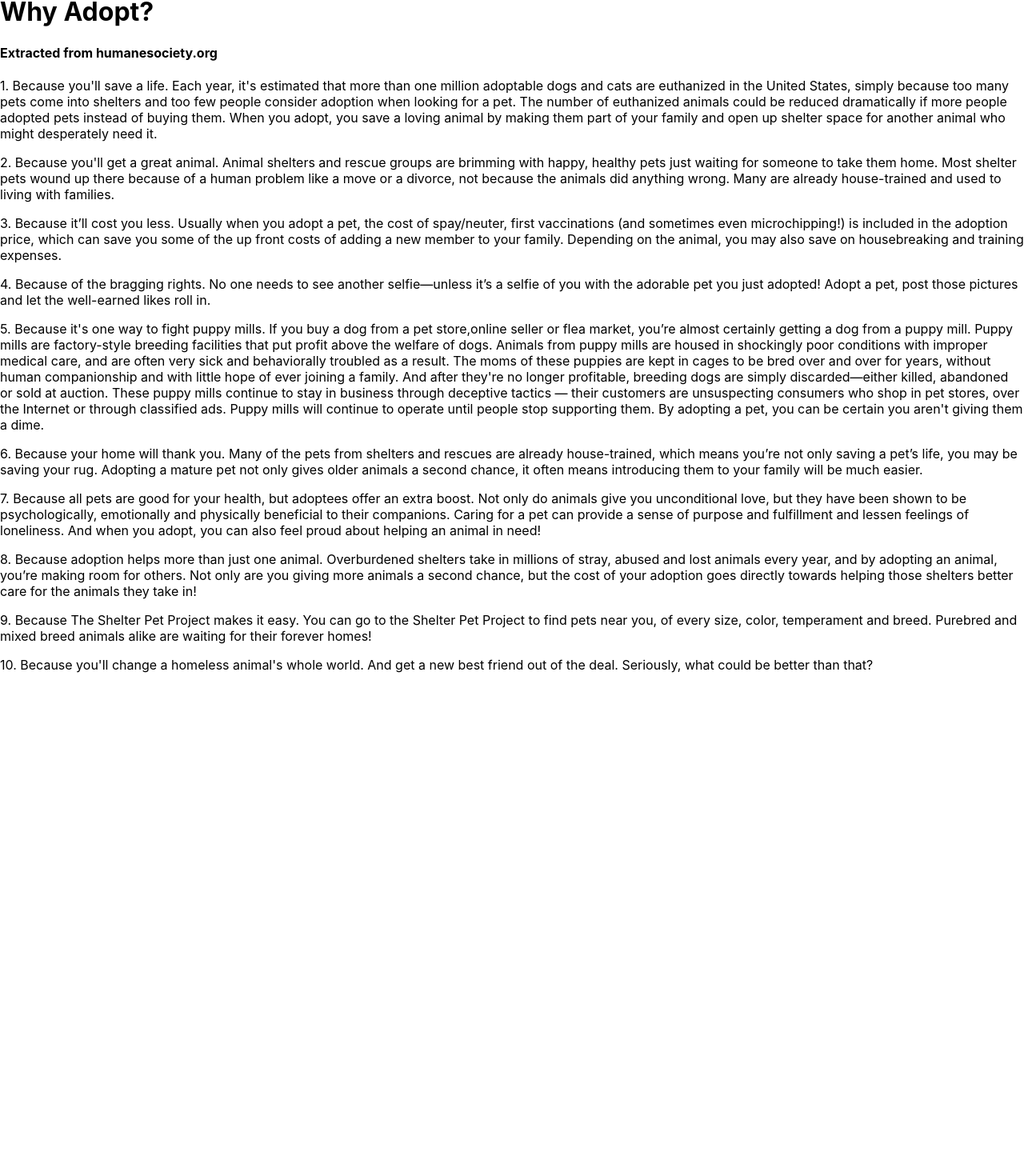
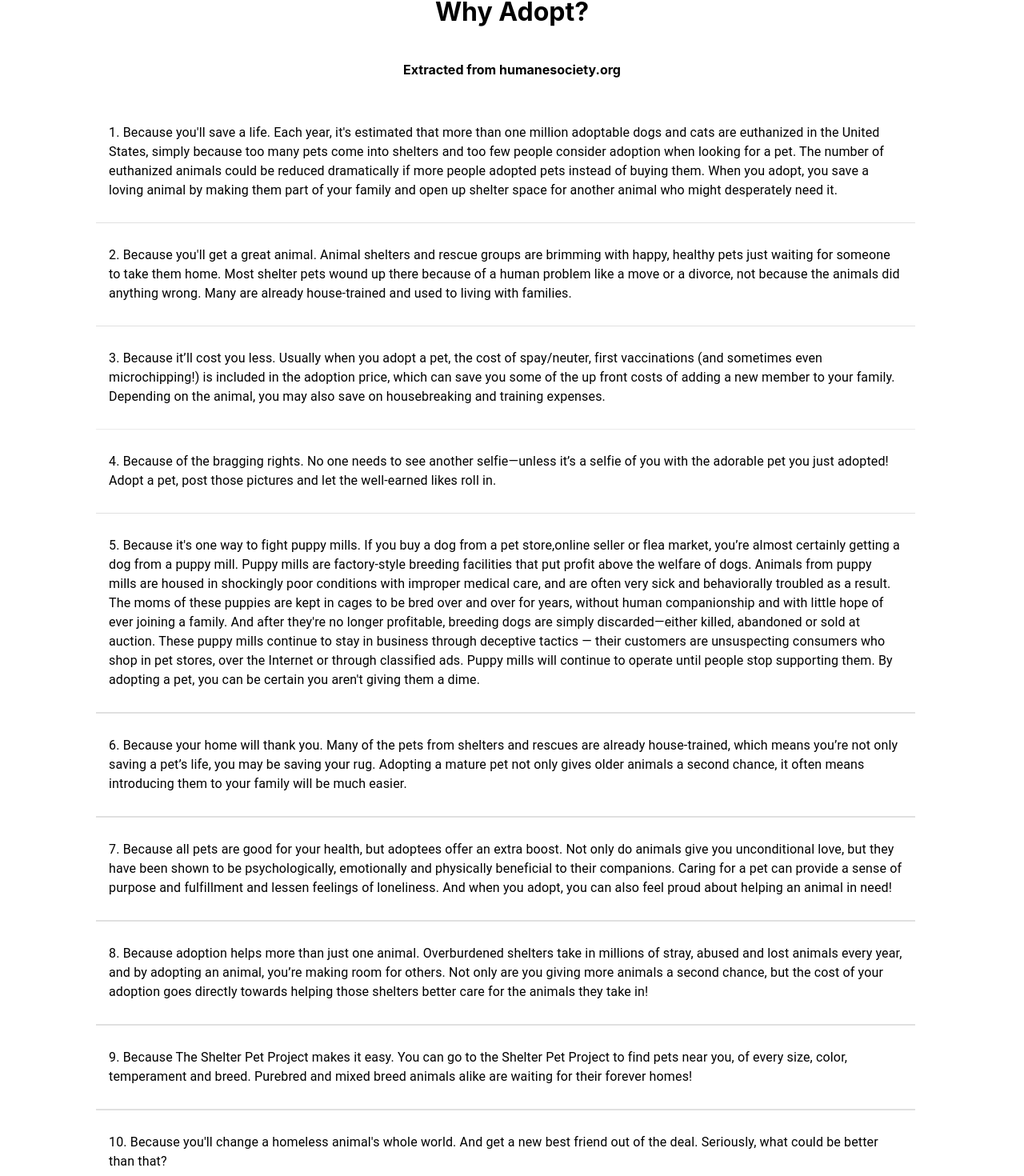
Before and after one commit to angealchw2571/Pet-Adoption-Drive, a React (Create React App) app: page /adopt in a window 1280 px wide. Shown: the part 76-1546 px from the top of the page at 80% size. Before the commit the page ends 933 px from the top, so only its background shows below. Built offline with nearby package versions, Linux system fonts and the light colour scheme.

Commit message:
finished why abopt page

```diff
--- a/src/components/About.jsx
+++ b/src/components/About.jsx
@@ -1,5 +1,5 @@
 import React from 'react'
-// import TestingPage from './PetAlbumDisplay'
+
 
 function About() {
 
--- a/src/components/Adopt.jsx
+++ b/src/components/Adopt.jsx
@@ -1,91 +1,155 @@
 import React from "react";
+import List from "@mui/material/List";
+import ListItem from "@mui/material/ListItem";
+import ListItemText from "@mui/material/ListItemText";
+import Divider from "@mui/material/Divider";
+import { width } from "@mui/system";
+
+const style = {
+  width: "80%",
+  maxWidth: width,
+  bgcolor: "background.paper",
+  px: 15,
+};
 
 function Adopt() {
   return (
-    <div>
+    <>
+      <div
+        style={{
+          justifyContent: "center",
+          alignItems: "center",
+          display: "flex",
+          alignSelf: "center",
+        }}
+      >
         <h1>Why Adopt?</h1>
+      </div>
+      <div
+        style={{
+          justifyContent: "center",
+          alignItems: "center",
+          display: "flex",
+          alignSelf: "center",
+        }}
+      >
         <h4> Extracted from humanesociety.org </h4>
-      <p>
-        1. Because you'll save a life. Each year, it's estimated that more than
-        one million adoptable dogs and cats are euthanized in the United States,
-        simply because too many pets come into shelters and too few people
-        consider adoption when looking for a pet. The number of euthanized
-        animals could be reduced dramatically if more people adopted pets
-        instead of buying them. When you adopt, you save a loving animal by
-        making them part of your family and open up shelter space for another
-        animal who might desperately need it.
-      </p>
-      <p>
-        2. Because you'll get a great animal. Animal shelters and rescue groups
-        are brimming with happy, healthy pets just waiting for someone to take
-        them home. Most shelter pets wound up there because of a human problem
-        like a move or a divorce, not because the animals did anything wrong.
-        Many are already house-trained and used to living with families.
-      </p>
-      <p>
-        3. Because it’ll cost you less. Usually when you adopt a pet, the cost
+      </div>
+
+      <List sx={style} component="nav" aria-label="mailbox folders">
+        <ListItem button sx={{ py: 3 }}>
+          <ListItemText
+            primary=" 1. Because you'll save a life. Each year, it's estimated that more
+          than one million adoptable dogs and cats are euthanized in the United
+          States, simply because too many pets come into shelters and too few
+          people consider adoption when looking for a pet. The number of
+          euthanized animals could be reduced dramatically if more people
+          adopted pets instead of buying them. When you adopt, you save a loving
+          animal by making them part of your family and open up shelter space
+          for another animal who might desperately need it."
+          />
+        </ListItem>
+        <Divider />
+        <ListItem button sx={{ py: 3 }} divider>
+          <ListItemText
+            primary="2. Because you'll get a great animal. Animal shelters and rescue
+          groups are brimming with happy, healthy pets just waiting for someone
+          to take them home. Most shelter pets wound up there because of a human
+          problem like a move or a divorce, not because the animals did anything
+          wrong. Many are already house-trained and used to living with
+          families."
+          />
+        </ListItem>
+        <ListItem button sx={{ py: 3 }}>
+          <ListItemText
+            primary="3. Because it’ll cost you less. Usually when you adopt a pet, the cost
           of spay/neuter, first vaccinations (and sometimes even microchipping!)
           is included in the adoption price, which can save you some of the up
           front costs of adding a new member to your family. Depending on the
-        animal, you may also save on housebreaking and training expenses.
-      </p>
-      <p>
-        4. Because of the bragging rights. No one needs to see another
+          animal, you may also save on housebreaking and training expenses."
+          />
+        </ListItem>
+        <Divider light />
+        <ListItem button sx={{ py: 3 }}>
+          <ListItemText
+            primary="4. Because of the bragging rights. No one needs to see another
           selfie—unless it’s a selfie of you with the adorable pet you just
-        adopted! Adopt a pet, post those pictures and let the well-earned likes
-        roll in.
-      </p>
-      <p>
-        5. Because it's one way to fight puppy mills. If you buy a dog from a
-        pet store,online seller or flea market, you’re almost certainly getting
-        a dog from a puppy mill. Puppy mills are factory-style breeding
-        facilities that put profit above the welfare of dogs. Animals from puppy
-        mills are housed in shockingly poor conditions with improper medical
-        care, and are often very sick and behaviorally troubled as a result. The
-        moms of these puppies are kept in cages to be bred over and over for
-        years, without human companionship and with little hope of ever joining
-        a family. And after they're no longer profitable, breeding dogs are
-        simply discarded—either killed, abandoned or sold at auction. These
-        puppy mills continue to stay in business through deceptive tactics —
-        their customers are unsuspecting consumers who shop in pet stores, over
-        the Internet or through classified ads. Puppy mills will continue to
-        operate until people stop supporting them. By adopting a pet, you can be
-        certain you aren't giving them a dime.
-      </p>
-      <p>
-        6. Because your home will thank you. Many of the pets from shelters and
-        rescues are already house-trained, which means you’re not only saving a
-        pet’s life, you may be saving your rug. Adopting a mature pet not only
-        gives older animals a second chance, it often means introducing them to
-        your family will be much easier.
-      </p>
-      <p>
-        7. Because all pets are good for your health, but adoptees offer an
+          adopted! Adopt a pet, post those pictures and let the well-earned
+          likes roll in."
+          />
+        </ListItem>
+        <Divider />
+        <ListItem button sx={{ py: 3 }} divider>
+          <ListItemText
+            primary="5. Because it's one way to fight puppy mills. If you buy a dog from a
+          pet store,online seller or flea market, you’re almost certainly
+          getting a dog from a puppy mill. Puppy mills are factory-style
+          breeding facilities that put profit above the welfare of dogs. Animals
+          from puppy mills are housed in shockingly poor conditions with
+          improper medical care, and are often very sick and behaviorally
+          troubled as a result. The moms of these puppies are kept in cages to
+          be bred over and over for years, without human companionship and with
+          little hope of ever joining a family. And after they're no longer
+          profitable, breeding dogs are simply discarded—either killed,
+          abandoned or sold at auction. These puppy mills continue to stay in
+          business through deceptive tactics — their customers are unsuspecting
+          consumers who shop in pet stores, over the Internet or through
+          classified ads. Puppy mills will continue to operate until people stop
+          supporting them. By adopting a pet, you can be certain you aren't
+          giving them a dime."
+          />
+        </ListItem>
+        <Divider />
+        <ListItem button sx={{ py: 3 }} divider>
+          <ListItemText
+            primary=" 6. Because your home will thank you. Many of the pets from shelters
+          and rescues are already house-trained, which means you’re not only
+          saving a pet’s life, you may be saving your rug. Adopting a mature pet
+          not only gives older animals a second chance, it often means
+          introducing them to your family will be much easier."
+          />
+        </ListItem>
+        <Divider />
+        <ListItem button sx={{ py: 3 }} divider>
+          <ListItemText
+            primary="  7. Because all pets are good for your health, but adoptees offer an
           extra boost. Not only do animals give you unconditional love, but they
           have been shown to be psychologically, emotionally and physically
-        beneficial to their companions. Caring for a pet can provide a sense of
-        purpose and fulfillment and lessen feelings of loneliness. And when you
-        adopt, you can also feel proud about helping an animal in need!
-      </p>
-      <p>
-        8. Because adoption helps more than just one animal. Overburdened
-        shelters take in millions of stray, abused and lost animals every year,
-        and by adopting an animal, you’re making room for others. Not only are
-        you giving more animals a second chance, but the cost of your adoption
-        goes directly towards helping those shelters better care for the animals
-        they take in!
-      </p>
-      <p>
-        9. Because The Shelter Pet Project makes it easy. You can go to the
+          beneficial to their companions. Caring for a pet can provide a sense
+          of purpose and fulfillment and lessen feelings of loneliness. And when
+          you adopt, you can also feel proud about helping an animal in need!"
+          />
+        </ListItem>
+        <Divider />
+        <ListItem button sx={{ py: 3 }} divider>
+          <ListItemText
+            primary=" 8. Because adoption helps more than just one animal. Overburdened
+          shelters take in millions of stray, abused and lost animals every
+          year, and by adopting an animal, you’re making room for others. Not
+          only are you giving more animals a second chance, but the cost of your
+          adoption goes directly towards helping those shelters better care for
+          the animals they take in!"
+          />
+        </ListItem>
+        <Divider />
+        <ListItem button sx={{ py: 3 }} divider>
+          <ListItemText
+            primary=" 9. Because The Shelter Pet Project makes it easy. You can go to the
           Shelter Pet Project to find pets near you, of every size, color,
           temperament and breed. Purebred and mixed breed animals alike are
-        waiting for their forever homes!
-      </p>
-      <p>
-        10. Because you'll change a homeless animal's whole world. And get a new
-        best friend out of the deal. Seriously, what could be better than that?
-      </p>
-    </div>
+          waiting for their forever homes!"
+          />
+        </ListItem>
+        <Divider />
+        <ListItem button sx={{ py: 3 }} divider>
+          <ListItemText
+            primary=" 10. Because you'll change a homeless animal's whole world. And get a
+          new best friend out of the deal. Seriously, what could be better than
+          that?"
+          />
+        </ListItem>
+      </List>
+    </>
   );
 }
 
--- a/src/components/FindPets.jsx
+++ b/src/components/FindPets.jsx
@@ -39,7 +39,7 @@ function FindPets() {
       {networkStatus === "resolved" ? (
         <CitySelect data={state.data} setDisplay={setDisplay} />
       ) : (
-        <h3>Please wait, I'm fetching the cutest dogs for you</h3>
+        <h4>Please wait, I'm fetching the cutest dogs for you</h4>
       )}
     </div>
     {/* <div>
--- a/src/components/IndividualPet.jsx
+++ b/src/components/IndividualPet.jsx
@@ -42,17 +42,21 @@ function Pets() {
   }, [params.i, url]);
 
   return (
-    <div>
+    <div >
       {networkStatus === "resolved" ? (
         <>
-          <h1>Hey! {state.attributes.name}!</h1>
-          <img src={state.attributes.pictureThumbnailUrl} alt=""/>
+        <div style={{justifyContent: "center", alignItems: "center", display: "flex", alignSelf: 'center' }}>
+          <h1>Hello! My name is {state.attributes.name}!</h1>
+          </div>
+          <div style={{justifyContent: "center", alignItems: "center", display: "flex", alignSelf: 'center' }}>
+          <img src={state.attributes.pictureThumbnailUrl} alt="" style={{justifyContent: "center", alignItems: "center", display: "flex", alignSelf: 'center' }} />
+          </div>
           {ChangeObjToArr(state)}
           {/* <PetDetails state={newDataArr} data={state}/> */}
-          <PetDataTable internalData={state} arrData={newDataArr}/>
+          <PetDataTable internalData={state} arrData={newDataArr} />
         </>
       ) : (
-        <h1> Loading your new friend! </h1>
+        <h4> Loading your new friend! </h4>
       )}
     </div>
   );
--- a/src/components/PetAlbumDisplay.jsx
+++ b/src/components/PetAlbumDisplay.jsx
@@ -98,10 +98,10 @@ export default function Album(props) {
           </main>
         </ThemeProvider>
       ) : (
-        <h1>
+        <h4>
           Sorry! We are unable to find pets from this pet rescue... Try another
           centre!
-        </h1>
+        </h4>
       )}
     </div>
   );
--- a/src/components/PetDataTable.jsx
+++ b/src/components/PetDataTable.jsx
@@ -20,112 +20,116 @@ import ListItemText from "@mui/material/ListItemText";
 
 const drawerWidth = 240;
 
-const StyledTableCell = styled(TableCell)(({ theme }) => ({
-  [`&.${tableCellClasses.head}`]: {
-    backgroundColor: theme.palette.common.black,
-    color: theme.palette.common.white,
-  },
-  [`&.${tableCellClasses.body}`]: {
-    fontSize: 14,
-  },
-}));
+// const StyledTableCell = styled(TableCell)(({ theme }) => ({
+//   [`&.${tableCellClasses.head}`]: {
+//     backgroundColor: theme.palette.common.black,
+//     color: theme.palette.common.white,
+//   },
+//   [`&.${tableCellClasses.body}`]: {
+//     fontSize: 14,
+//   },
+// }));
 
-const StyledTableRow = styled(TableRow)(({ theme }) => ({
-  "&:nth-of-type(odd)": {
-    backgroundColor: theme.palette.action.hover,
-  },
-  // hide last border
-  "&:last-child td, &:last-child th": {
-    border: 0,
-  },
-}));
+// const StyledTableRow = styled(TableRow)(({ theme }) => ({
+//   "&:nth-of-type(odd)": {
+//     backgroundColor: theme.palette.action.hover,
+//   },
+//   // hide last border
+//   "&:last-child td, &:last-child th": {
+//     border: 0,
+//   },
+// }));
 
 function PetDataTable(props) {
-  console.log("datatable", props.internalData);
+  console.log("datatable", props.arrData);
+  console.log("2nd data", props.internalData);
+  const anotherArr = [
+     `Name: ${props.internalData.attributes.name }`,
+    ` Age: ${props.internalData.attributes.ageString}`,
+    ` Primary Breed: ${props.internalData.attributes.breedPrimary }`,
+    ` Secondary Breed: ${props.internalData.attributes.breedSecondary }`,
+    ` Coat Length: ${props.internalData.attributes.coatLength }`,
+
+    ` Color: ${props.internalData.attributes.colorDetails }`,
+    ` Gender: ${props.internalData.attributes.sex }`,
+    ` Size: ${props.internalData.attributes.sizeGroup }`,
+    ` Note: ${props.internalData.attributes.descriptionText }`,
+  ];
 
   return (
-    //    <Box sx={{ display: 'flex' , justifyContent: "center"}}>
-    //    <CssBaseline />
-    //    <AppBar
-    //      position="fixed"
-    //      sx={{ width: `calc(100% - ${drawerWidth}px)`, ml: `${drawerWidth}px` }}
-    //    >
-    //      <Toolbar>
-    //        <Typography variant="h4" noWrap component="div">
-    //          Hey! {props.internalData.attributes.name}
-    //        </Typography>
-    //      </Toolbar>
-    //    </AppBar>
-    //    <Drawer
-    //      sx={{
-    //        width: drawerWidth,
-    //        flexShrink: 0,
-    //        '& .MuiDrawer-paper': {
-    //          width: drawerWidth,
-    //          boxSizing: 'border-box',
-    //        },
-    //      }}
-    //      variant="permanent"
-    //      anchor="left"
-    //    >
-    //      <Toolbar />
-    //      <Divider />
-    //      <List>
-    //        {['Name', 'Age', 'Gender', 'Breed', 'Size'].map((text, index) => (
-    //          <ListItem button key={text}>
-    //            <ListItemText primary={text} />
-    //          </ListItem>
-    //        ))}
-    //      </List>
-    //      <Divider />
-    //    </Drawer>
-    //    <Box
-    //      sx={{ flexGrow: 0, bgcolor: 'background.default', p: 2, }}
-    //       >
-    //      <Typography paragraph>
-    //       Testing ah
-    //      </Typography>
-    //    </Box>
-    //    <Box
-    //      sx={{ flexGrow: 0, bgcolor: 'background.default', p: 2 }}
-    //       >
-    //      <Typography paragraph>
-    //       Testing ah2
-    //      </Typography>
-    //    </Box>
-    //    <Box
-    //      sx={{ flexGrow: 0, bgcolor: 'background.default', p: 2 }}
-    //       >
-    //      <Typography paragraph>
-    //       Testing ah 3
-    //      </Typography>
-    //    </Box>
-    //  </Box>
-
+    <>
+      <Box
+        sx={{
+          display: "flex",
+          justifyContent: "left",
+          p: 5,
+          flexDirection: "column",
+        }}
+      >
+        {/* <Drawer
+         sx={{
+           width: drawerWidth,
+           flexShrink: 0,
+           '& .MuiDrawer-paper': {
+             width: drawerWidth,
+             boxSizing: 'border-box',
+           },
+         }}
+         variant="permanent"
+         anchor="right"
+       >
+         <Toolbar />
+         <Divider />
+         <List>
+           {['Name', 'Age', 'Gender', 'Breed', 'Size'].map((text, index) => (
+             <ListItem button key={text}>
+               <ListItemText primary={text} />
+             </ListItem>
+           ))}
+         </List>
+         <Divider />
+       </Drawer> */}
+        {anotherArr.map((element) => (
+          <Box
+            sx={{
+              flexGrow: 0,
+              bgcolor: "skyblue",
+              p: 2,
+              flexDirection: "column",
+            }}
+          >
+            <Typography paragraph>
+              {element}
+            </Typography>
+          </Box>
+        ))}
+      </Box>
+    </>
     //! =================================================================================================================
 
-    <TableContainer component={Paper}>
-      <Table sx={{ minWidth: 500 }} aria-label="customized table">
-        <TableHead>
-          <TableRow>
-            <StyledTableCell align="center">
-              {props.internalData.attributes.name}
-            </StyledTableCell>
-            <StyledTableCell></StyledTableCell>
-          </TableRow>
-        </TableHead>
-        <TableBody>
-          {props.arrData.map((element) => (
-            <StyledTableRow key={element.key}>
-              <StyledTableCell component="th" scope="row">
-                {element.key}
-              </StyledTableCell>
-              <StyledTableCell>{element.value}</StyledTableCell>
-            </StyledTableRow>
-          ))}
-        </TableBody>
-      </Table>
-    </TableContainer>
+    // <TableContainer component={Paper}>
+    //   <Table sx={{ minWidth: 500 }} aria-label="customized table">
+    //     <TableHead>
+    //       <TableRow>
+    //         <StyledTableCell align="center">
+    //           {props.internalData.attributes.name}
+    //         </StyledTableCell>
+    //         <StyledTableCell></StyledTableCell>
+    //       </TableRow>
+    //     </TableHead>
+
+    //     <TableBody>
+    //       {props.arrData.map((element) => (
+    //         <StyledTableRow key={element.key}>
+    //           <StyledTableCell component="th" scope="row">
+    //             {element.key}
+    //           </StyledTableCell>
+    //           <StyledTableCell>{element.value}</StyledTableCell>
+    //         </StyledTableRow>
+    //       ))}
+    //     </TableBody>
+    //   </Table>
+    // </TableContainer>
   );
 }
 
--- a/src/components/PetSelector.jsx
+++ b/src/components/PetSelector.jsx
@@ -40,7 +40,7 @@ function PetSelector(props) {
           {/* <PetDisplay data={state} id={searchID}/> */}
         </>
       ) : (
-        <h1> {networkStatus}... Finding the best pets in the area</h1>
+        <h4> {networkStatus}... Finding the best pets in the area</h4>
       )}
     </div>
   );
```
Lines whose indentation alone changed are shown as unchanged.
